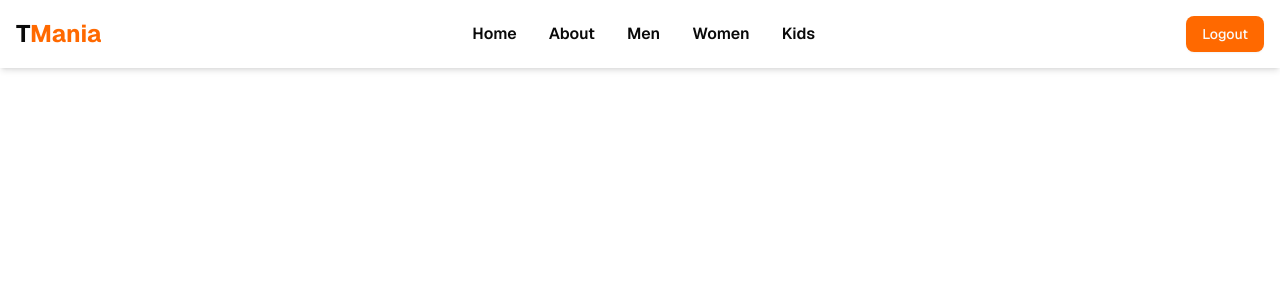
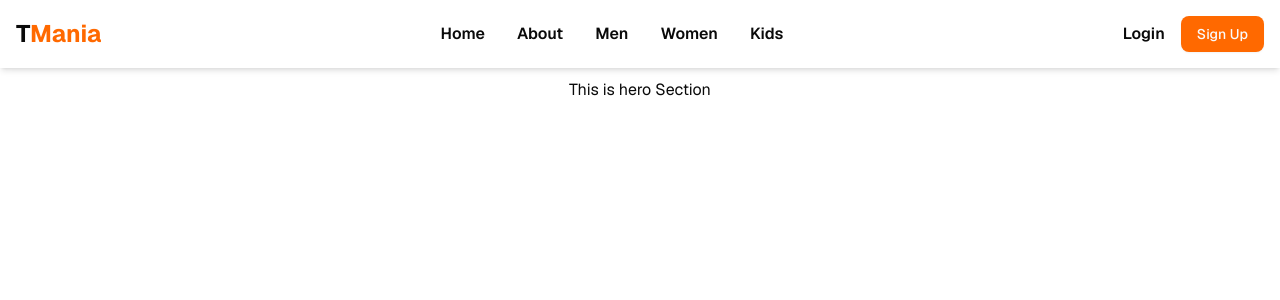
Before and after one commit to Abhya1559/e-commerce, a Next.js app: page / in a window 1280 px wide. Shown: the top 300 px of the page. Built offline with nearby package versions, Linux system fonts and the light colour scheme; no server answers.

Commit message:
hahhahha bhenchod thik nahi ho rha hai

```diff
--- a/app/(Auth)/logout/page.tsx
+++ b/app/(Auth)/logout/page.tsx
@@ -9,19 +9,22 @@ export default function Logout() {
   useEffect(() => {
     const logout = async () => {
       try {
-        await fetch('/api/auth/logout', {
+        const res = await fetch('/api/auth/logout', {
           method: 'POST',
-          credentials: 'include', // important for cookies
+          credentials: 'include',
         });
 
-        // Optional: clear any client-side tokens or flags
-        localStorage.removeItem('accessToken');
+        if (!res.ok) {
+          const data = await res.json();
+          console.error('Logout failed:', data.message);
+        }
+
+        localStorage.clear();
         sessionStorage.clear();
       } catch (err) {
-        console.error('Logout failed:', err);
+        console.error('Logout failed', err);
       }
 
-      // Wait 1.5 seconds before redirect
       setTimeout(() => {
         router.push('/login');
       }, 1500);
--- /dev/null
+++ b/app/api/auth/status.ts
@@ -0,0 +1,16 @@
+import { NextRequest, NextResponse } from 'next/server';
+import { prisma } from '@/lib/prisma';
+
+export async function GET(request: NextRequest) {
+  const refreshToken = request.cookies.get('refreshToken')?.value;
+
+  if (!refreshToken) {
+    return NextResponse.json({ loggedIn: false });
+  }
+
+  const tokenExists = await prisma.refreshToken.findUnique({
+    where: { token: refreshToken },
+  });
+
+  return NextResponse.json({ loggedIn: !!tokenExists });
+}
--- a/app/page.tsx
+++ b/app/page.tsx
@@ -1,5 +1,9 @@
+import Hero from '@/components/Hero';
+
 export default function Home() {
   return (
-    <div className="font-sans grid grid-rows-[20px_1fr_20px] items-center justify-items-center min-h-screen p-8 pb-20 gap-16 sm:p-20"></div>
+    <div className="font-sans grid grid-rows-[20px_1fr_20px] items-center justify-items-center min-h-screen p-8 pb-20 gap-16 sm:p-20">
+      <Hero />
+    </div>
   );
 }
--- /dev/null
+++ b/components/Hero.tsx
@@ -0,0 +1,7 @@
+export default function Hero() {
+  return (
+    <div>
+      <h1>This is hero Section</h1>
+    </div>
+  );
+}
--- a/components/headers.tsx
+++ b/components/headers.tsx
@@ -11,10 +11,20 @@ export default function Header() {
   const router = useRouter();
 
   useEffect(() => {
-    const cookie = document.cookie;
-    const hasToken = cookie.includes('refreshToken');
-    console.log('Cookie:', cookie, 'Has token:', hasToken);
-    setIsLoggedIn(true);
+    const checkLogin = async () => {
+      try {
+        const res = await fetch('/api/auth/status', {
+          credentials: 'include',
+        });
+        const data = await res.json();
+        setIsLoggedIn(data.loggedIn);
+      } catch (err) {
+        console.error('Login status check failed', err);
+        setIsLoggedIn(false);
+      }
+    };
+
+    checkLogin();
   }, []);
 
   const handleLogout = async () => {
```
